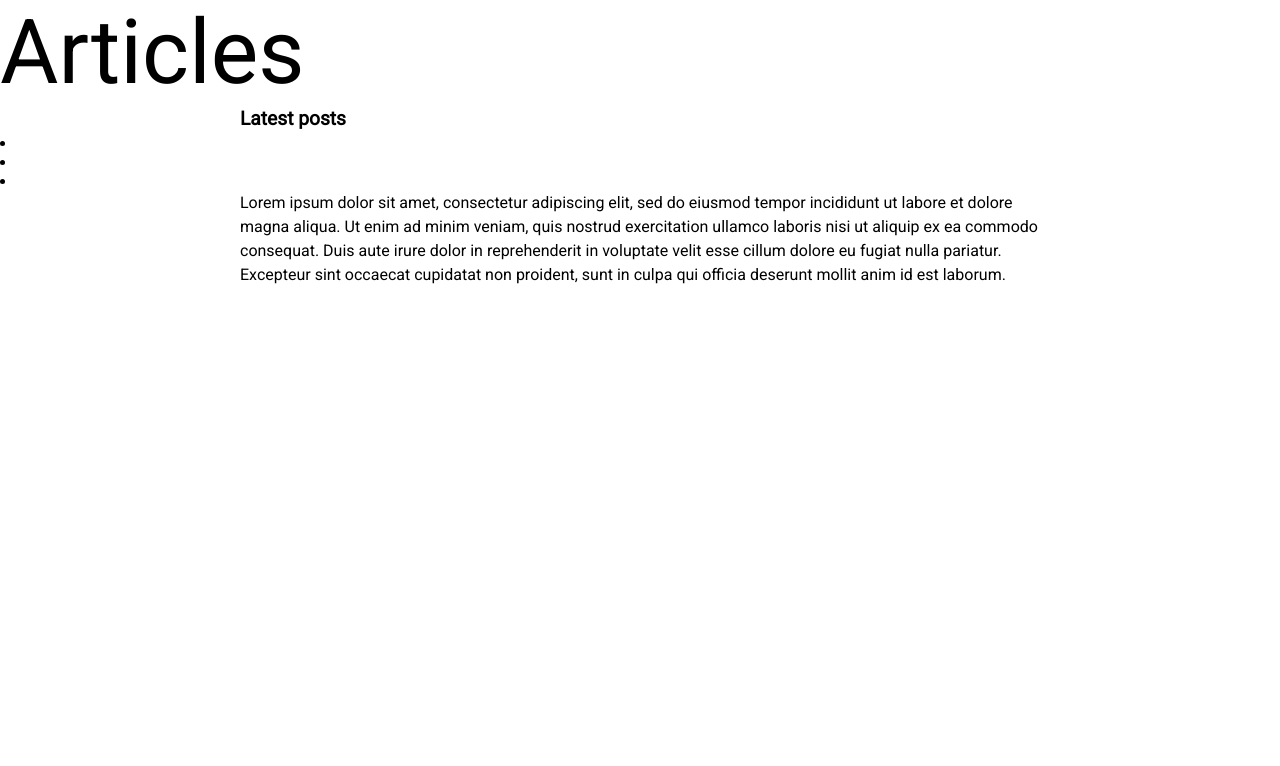
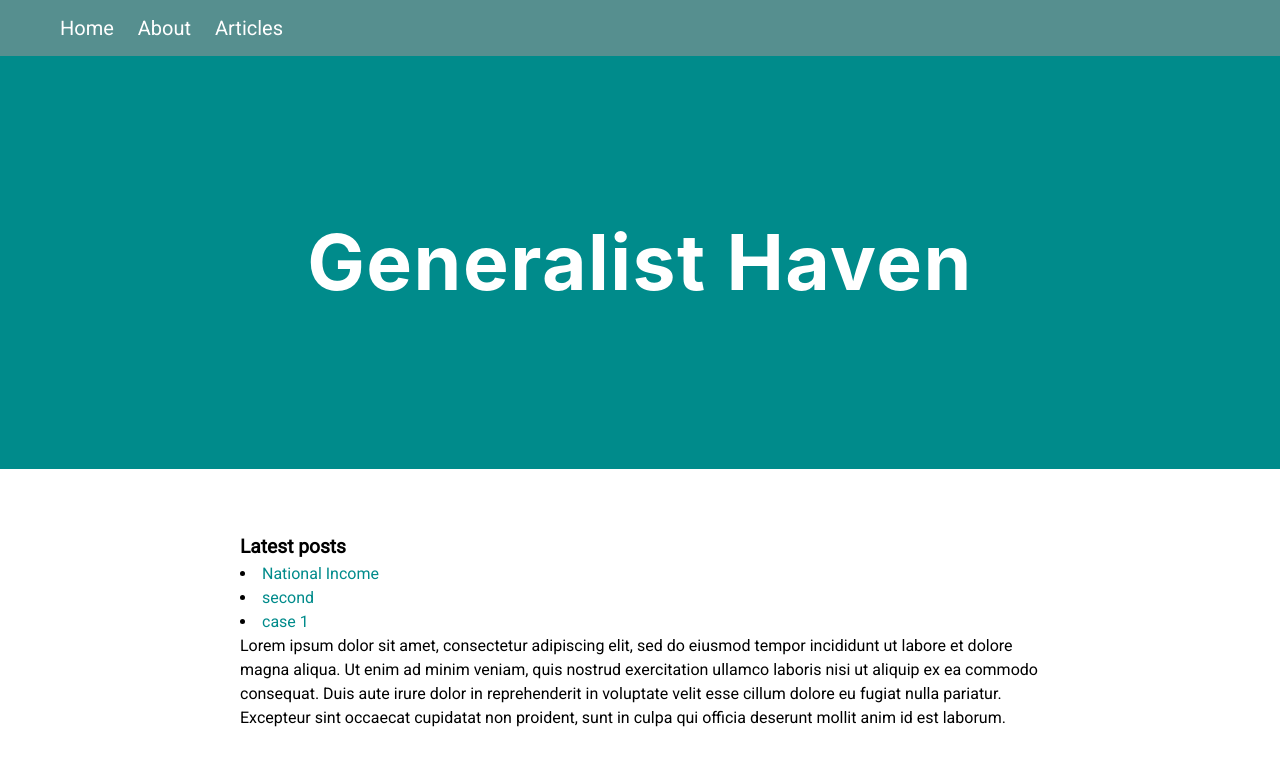
Before and after one commit to generalistsanctuary/generalistsanctuary.github.io, a Jekyll site: the page built from articles.html, in a window 1280 px wide. Shown: the top 766 px of the page. Built offline with Jekyll 4.4.1, drawn with Linux system fonts in a browser that asks for light colours.

Commit message:
Update articles.html

```diff
--- a/articles.html
+++ b/articles.html
@@ -8,14 +8,21 @@
     <meta name="viewport" content="width=device-width, initial-scale=1">
     <link href="https://fonts.googleapis.com/css2?family=Roboto&display=swap" rel="stylesheet">
     <link href="https://fonts.googleapis.com/css2?family=Noto+Serif&display=swap" rel="stylesheet">
-    <link rel="stylesheet" href="{{sitebase.url}}/styles/style.css" >
-    <title>Generalist Haven</title>
+    <link rel="stylesheet" href="{{site.baseurl}}/styles/style.css">
+    <title>Blog|Generalist Haven</title>
   </head>
   <body>
-      <header style="font-size:7vw">Articles</header>
+       <nav>
+        <ul>
+          <li><a href="{{site.baseurl}}" >Home</a></li>
+          <li><a href="#">About</a></li>
+          <li><a href="#">Articles</a></li>
+        </ul>
+       </nav>
+       <header><h1>Generalist Haven</h1></header>
       <p><span style="font-size: larger;"><strong>Latest posts</strong></span></p>
-      {% for post in site.categories %}
-    <li><a href="{{post.url}}">{{post.title}}</a></li>
+      {% for post in site.posts %}
+    <div class="postsList"><li><a href="{{post.url}}">{{post.title}}</a></li></div>
       {% endfor %}
       <p>Lorem ipsum dolor sit amet, consectetur adipiscing elit, sed do eiusmod tempor incididunt ut labore et dolore magna aliqua. Ut enim ad minim veniam, quis nostrud exercitation ullamco laboris nisi ut aliquip ex ea commodo consequat. Duis aute irure dolor in reprehenderit in voluptate velit esse cillum dolore eu fugiat nulla pariatur. Excepteur sint occaecat cupidatat non proident, sunt in culpa qui officia deserunt mollit anim id est laborum.</p>
 
```
